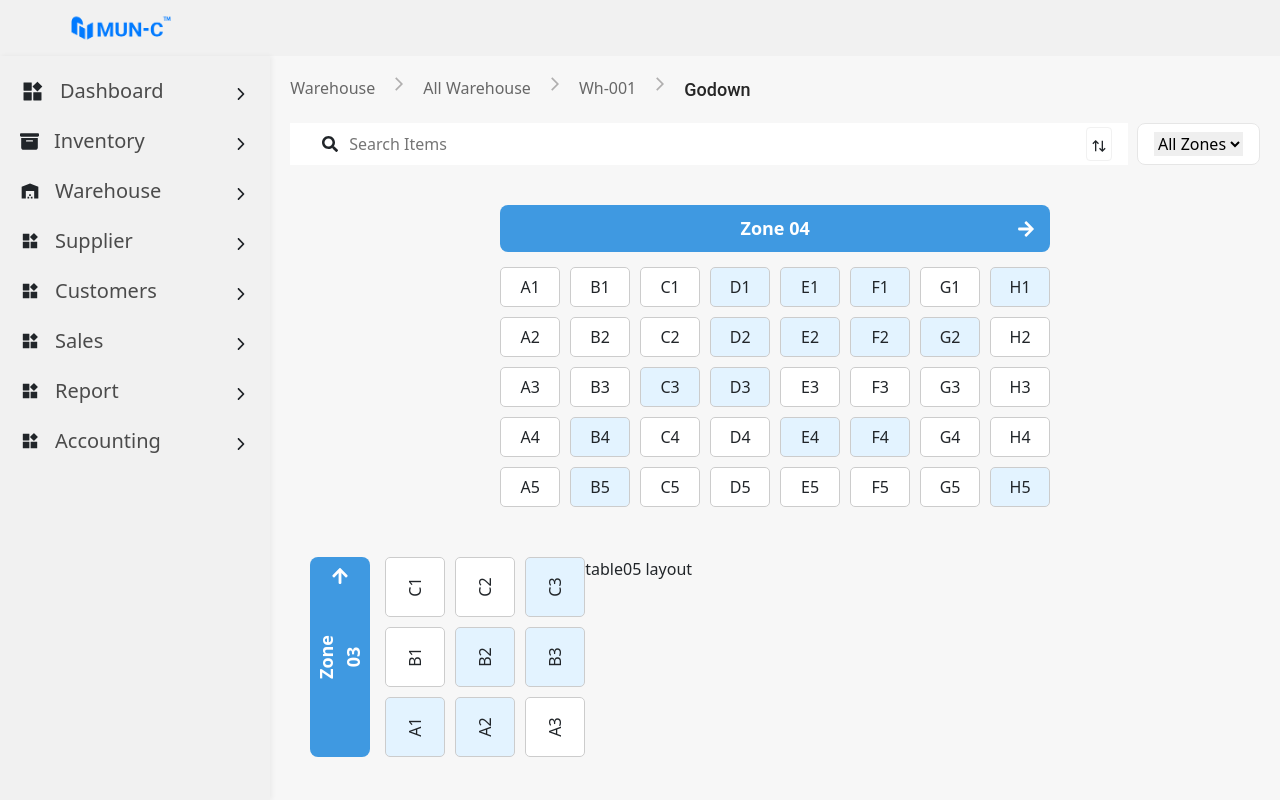
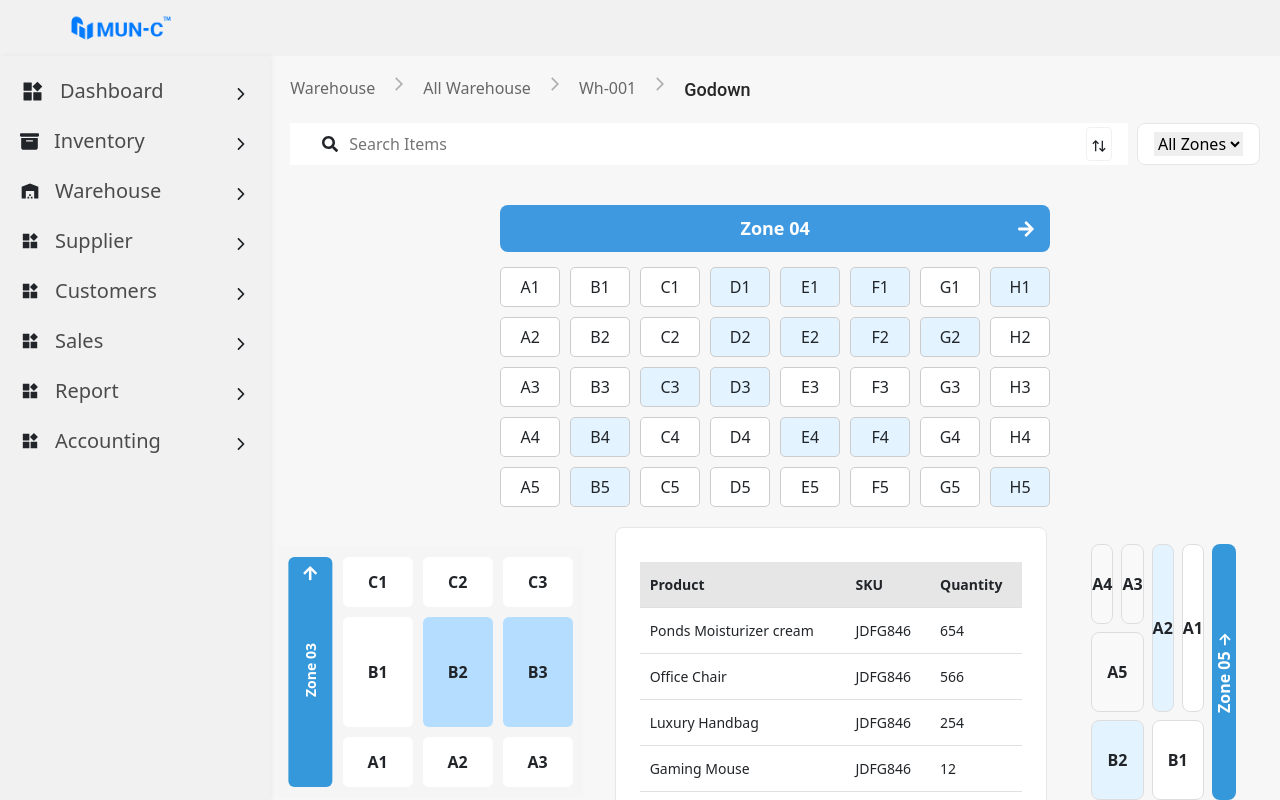
Before and after one commit to codesaurabhk/inventory, a React (Vite) app in the folder Frontend/: page /Godown in a window 1280 px wide. Built offline with nearby package versions, Linux system fonts and the light colour scheme.

Commit message:
updated grid & colums

```diff
--- a/Frontend/package.json
+++ b/Frontend/package.json
@@ -10,7 +10,6 @@
     "preview": "vite preview"
   },
   "dependencies": {
-
     "@mui/material": "^7.3.1",
     "@mui/x-charts": "^8.10.0",
     "axios": "^1.11.0",
@@ -30,7 +29,8 @@
     "react-resizable": "^3.0.5",
     "react-router-dom": "^7.7.1",
     "react-toastify": "^11.0.5",
-    "reactjs-popup": "^2.0.6"
+    "reactjs-popup": "^2.0.6",
+    "styled-components": "^6.1.19"
   },
   "devDependencies": {
     "@eslint/js": "^9.30.1",
--- a/Frontend/src/component/Warehouse/Godown.jsx
+++ b/Frontend/src/component/Warehouse/Godown.jsx
@@ -1,14 +1,10 @@
-// Grid labels for Zone 02 and Zone 01 (3x3 grid, 9 cells each)
-const zone02GridLabels = ["A1", "A2", "A3", "B1", "B2", "B3", "C1", "C2", "C3"];
-const zone01GridLabels = ["A1", "A2", "A3", "B1", "B2", "B3", "C1", "C2", "C3"];
-// Highlights for Zone 2 and Zone 1 (dummy)
-const zone02Highlights = ["A1", "B2", "C3"];
-const zone01Highlights = ["B1", "C2", "A3"];
+
 import React from "react";
 import { MdArrowForwardIos } from "react-icons/md";
 import { FaSearch, FaArrowRight } from "react-icons/fa";
 import { RiArrowUpDownLine } from "react-icons/ri";
-import { FaArrowUp } from "react-icons/fa";
+import '../styles/Godown.css';
+
 
 function Godown() {
   // Grid labels for Zone 04 (5x8 grid, 40 cells)
@@ -87,6 +83,45 @@ function Godown() {
     "H5",
   ];
   const zone03Highlights = ["A1", "A2", "B2", "B3", "C3"];
+
+  const products = [
+    {
+      name: "Ponds Moisturizer cream",
+      sku: "JDFG846",
+      qty: 654,
+      img: "https://via.placeholder.com/40",
+    },
+    {
+      name: "Office Chair",
+      sku: "JDFG846",
+      qty: 566,
+      img: "https://via.placeholder.com/40",
+    },
+    {
+      name: "Luxury Handbag",
+      sku: "JDFG846",
+      qty: 254,
+      img: "https://via.placeholder.com/40",
+    },
+    {
+      name: "Gaming Mouse",
+      sku: "JDFG846",
+      qty: 12,
+      img: "https://via.placeholder.com/40",
+    },
+  ];
+
+  // Pagination state and derived values for the middle table
+  const [currentPage, setCurrentPage] = React.useState(1);
+  const pageSize = 10;
+  const totalCount = products.length;
+  const totalPages = Math.max(1, Math.ceil(totalCount / pageSize));
+  const safePage = Math.min(currentPage, totalPages);
+  const startIndex = (safePage - 1) * pageSize;
+  const endIndexExclusive = Math.min(startIndex + pageSize, totalCount);
+  const displayStart = totalCount === 0 ? 0 : startIndex + 1;
+  const displayEnd = endIndexExclusive;
+  const paginatedProducts = products.slice(startIndex, endIndexExclusive);
 
   return (
     <div>
@@ -280,104 +315,89 @@ function Godown() {
         </div>
       </div>
 
-      {/* grid Layout-table-grid layout */}
-      <div style={{ marginTop: "30px" }}>
-        {/*01-02-03 layout*/}
+      {/* grid & tables */}
+
+        {/* all zone & table */}
         <div
+          className="row"
           style={{
-            overflowX: "auto",
-            marginTop: "20px",
-            marginBottom: "20px",
             display: "flex",
-            padding: "20px",
+            gap: "20px",
+            justifyContent: "space-between",
+            alignItems:"center",
+            width: "100%",
           }}
         >
-          {/* Zone 03 Label and Grid */}
-          <div
-            style={{
-              display: "flex",
-              justifyContent: "flex-start",
-              alignItems: "flex-start",
-            }}
-          >
+          {/* Zone 3 */}
+        <div className="zone-container">
+      <div className="zone-label">
+         <span className="invisible">hg</span>
+        <span className="zone-text">Zone 03</span>
+
+        <span style={{transform:"rotate(90deg)"}}><FaArrowRight /></span>
+
+      </div>
+
+      <div className="grid">
+        <div className="grid-item">C1</div>
+        <div className="grid-item">C2</div>
+        <div className="grid-item">C3</div>
+
+        <div className="grid-item tall">B1</div>
+        <div className="grid-item tall blue">B2</div>
+        <div className="grid-item tall blue">B3</div>
+
+        <div className="grid-item">A1</div>
+        <div className="grid-item">A2</div>
+        <div className="grid-item">A3</div>
+      </div>
+    </div>
+
+
+          {/* table */}
+          <div className="col">
             <div
               style={{
-                backgroundColor: "#3f99E1",
-                color: "#fff",
-                padding: "10px 15px",
+                backgroundColor: "#fff",
+                padding: "24px",
+                border: "1px solid #e6e6e6",
                 borderRadius: "8px",
-                position: "relative",
-                fontSize: "18px",
-                fontWeight: "bold",
-                marginRight: "15px",
-                textAlign: "center",
-                display: "flex",
-                alignItems: "center",
-                justifyContent: "center",
-                width: "60px",
-                height: "200px", // Adjusted height to match the vertical label in the image
-                transform: "rotate(0deg)", // Rotate label to match vertical orientation
-                transformOrigin: "top left",
               }}
             >
-              <span style={{ transform: "rotate(-90deg)",}}>Zone 03</span>
-              <FaArrowUp
-                style={{
-                  position: "absolute",
-                  left: "50%",
-                  top: "10px",
-                  transform: "translateX(-50%) rotate(0deg)", // Adjust arrow to point up
-                }}
-              />
-            </div>
-            <div
-              style={{
-                display: "grid",
-                gridTemplateColumns: "repeat(3, 60px)",
-                gap: "10px",
-                justifyContent: "center",
-              }}
-            >
-              {zone03GridLabels.map((label, idx) => (
-                <div
-                  key={idx}
-                  style={{
-                    backgroundColor: zone03Highlights.includes(label)
-                      ? "#E3F3FF"
-                      : "#fff",
-                    border: "1px solid #ccc",
-                    borderRadius: "5px",
-                    height: "60px",
-                    width: "60px",
-                    display: "flex",
-                    alignItems: "center",
-                    justifyContent: "center",
-                    fontWeight: "500",
-                     transform: "rotate(-90deg)",
-                  }}
-                >
-                  {label}
-                </div>
-              ))}
+              <table className="customer-table">
+                <thead>
+                  <tr style={{ backgroundColor: "#e6e6e6" }}>
+                    <th>Product</th>
+                    <th>SKU</th>
+                    <th>Quantity</th>
+                  </tr>
+                </thead>
+                <tbody>
+                  {paginatedProducts.map((products, index) => (
+                    <tr key={index}>
+                      <td>{products.name}</td>
+                      <td>{products.sku}</td>
+                      <td>{products.qty}</td>
+                    </tr>
+                  ))}
+                </tbody>
+              </table>
             </div>
           </div>
-          {/* table */}
-         <div>
-           <div>
-            table
-          </div>
-         </div>
-         {/* 05 */}
-         <div>
-          05 layout
-         </div>
+
+          {/* Zone 05 */}
+          <div className="zone-container-5">
+      <div className="zone-item a4">A4</div>
+      <div className="zone-item a3">A3</div>
+      <div className="zone-item a2">A2</div>
+      <div className="zone-item a1">A1</div>
+      <div className="zone-item a5">A5</div>
+      <div className="zone-item b2">B2</div>
+      <div className="zone-item b1">B1</div>
+      <div className="zone-label-5">Zone 05 →</div>
+    </div>
         </div>
 
-        {/* 02 */}
-        <div>02</div>
-        {/* 03 */}
-        <div>03</div>
-      </div>
     </div>
   );
 }
--- /dev/null
+++ b/Frontend/src/component/styles/Godown.css
@@ -0,0 +1,128 @@
+.zone-container {
+  display: flex;
+  gap: 10px;
+  padding: 10px;
+  background-color: #f5f5f5;
+  width: fit-content;
+}
+
+.zone-label {
+  background-color: #3498db;
+  color: white;
+  writing-mode: vertical-rl;
+  transform: rotate(180deg);
+  display: flex;
+  align-items: center;
+  justify-content: space-between;
+  border-radius: 6px;
+  padding: 10px;
+  font-weight: bold;
+}
+
+.zone-label span {
+  margin: 2px 0;
+}
+
+.zone-text {
+  font-size: 14px;
+}
+
+.grid {
+  display: grid;
+  grid-template-columns: repeat(3, 70px);
+  grid-auto-rows: 50px;
+  gap: 10px;
+}
+
+.grid-item {
+  background-color: white;
+  border-radius: 6px;
+  display: flex;
+  align-items: center;
+  justify-content: center;
+  font-weight: bold;
+}
+
+.tall {
+  grid-row: span 2;
+  height: 110px;
+}
+
+.blue {
+  background-color: #b5ddff;
+}
+
+
+.zone-container-5 {
+  display: grid;
+  grid-template-columns: repeat(4, 1fr) auto;
+  grid-template-rows: repeat(3, 80px);
+  gap: 8px;
+  align-items: stretch;
+  width: fit-content;
+}
+
+.zone-item {
+  display: flex;
+  justify-content: center;
+  align-items: center;
+  border-radius: 8px;
+  font-weight: bold;
+  background-color: white;
+  border: 1px solid #ddd;
+}
+
+/* Sizes and placements based on the image */
+.a4 {
+  grid-column: 1;
+  grid-row: 1;
+  background-color: #f9f9f9;
+}
+
+.a3 {
+  grid-column: 2;
+  grid-row: 1;
+  background-color: #f9f9f9;
+}
+
+.a2 {
+  grid-column: 3;
+  grid-row: 1 / span 2;
+  background-color: #e3f3ff;
+}
+
+.a1 {
+  grid-column: 4;
+  grid-row: 1 / span 2;
+}
+
+.a5 {
+  grid-column: 1 / span 2;
+  grid-row: 2;
+  background-color: #f9f9f9;
+}
+
+.b2 {
+  grid-column: 1 / span 2;
+  grid-row: 3;
+  background-color: #e3f3ff;
+}
+
+.b1 {
+  grid-column: 3 / span 2;
+  grid-row: 3;
+}
+
+.zone-label-5 {
+  grid-column: 5;
+  grid-row: 1 / span 3;
+  writing-mode: vertical-rl;
+  transform: rotate(180deg);
+  background-color: #3498db;
+  color: white;
+  display: flex;
+  justify-content: center;
+  align-items: center;
+  border-radius: 8px;
+  font-weight: bold;
+}
```
Also changed, not shown: 1 other file (tests, documents, lock files or other folders).
